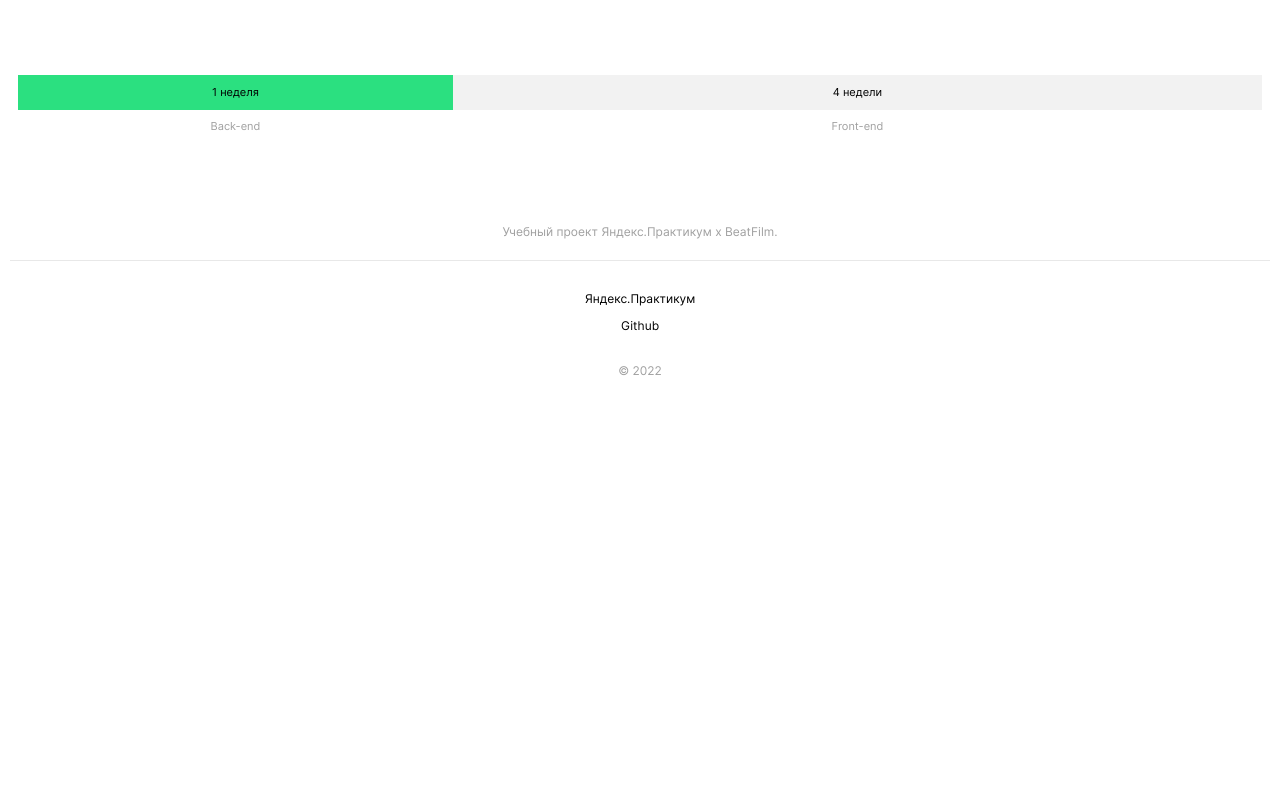
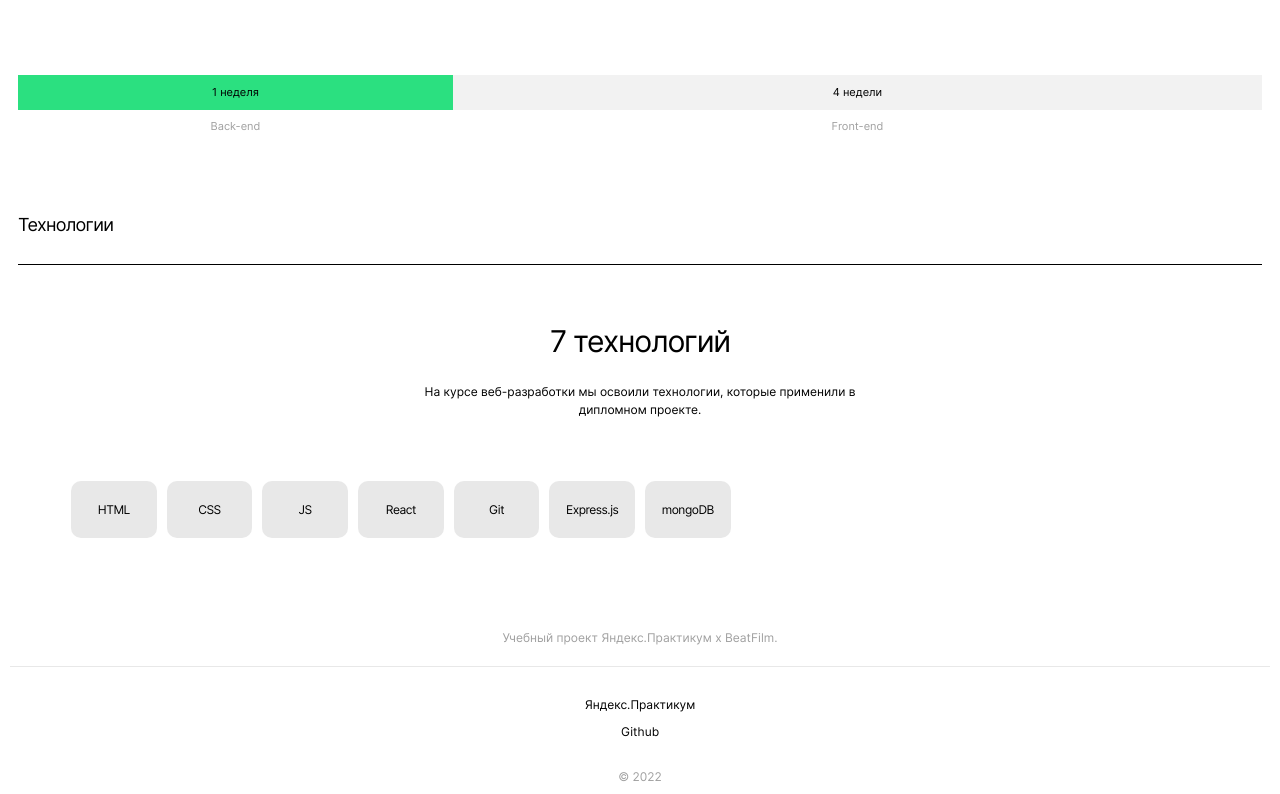
Before and after one commit to Maryk1007/movies-explorer-frontend, a React app: page / in a window 1280 px wide. Shown: the part 958-1752 px from the top of the page. Before the commit the page ends 1346 px from the top, so only its background shows below. Built offline with nearby package versions, Linux system fonts and the light colour scheme.

Commit message:
layout techs

```diff
--- a/src/components/Main/Main.js
+++ b/src/components/Main/Main.js
@@ -1,7 +1,7 @@
 import React from 'react';
 import Promo from '../Promo/Promo';
 import AboutProject from '../AboutProject/AboutProject';
-// import Techs from '../Techs/Techs';
+import Techs from '../Techs/Techs';
 // import AboutMe from '../AboutMe/AboutMe';
 // import Portfolio from '../Portfolio/Portfolio'
 function Main() {
@@ -9,8 +9,8 @@ function Main() {
     <main className="content">
       <Promo/>
       <AboutProject/>
-      {/* <Techs/>
-      <AboutMe/>
+      <Techs/>
+      {/* <AboutMe/>
       <Portfolio/> */}
     </main>
   );
--- a/src/components/Promo/Promo.js
+++ b/src/components/Promo/Promo.js
@@ -2,7 +2,6 @@ import promo_logo from '../../images/promo_logo.svg';
 
 function Promo(){
   return (
-    <>
       <section className="promo">
         <h1 className="promo__title">Учебный проект студента факультета Веб-разработки.</h1>
         <img
@@ -11,7 +10,6 @@ function Promo(){
           alt=""
         />
       </section>
-    </>
   );
 }
 
--- a/src/components/Techs/Techs.css
+++ b/src/components/Techs/Techs.css
@@ -0,0 +1,58 @@
+.techs {
+  margin: 70px 18px;
+}
+
+.techs__title {
+  font-weight: 400;
+  font-size: 18px;
+  line-height: 1.25;
+  letter-spacing: -0.04em;
+  margin-bottom: 28px;
+  text-align: start;
+  padding-bottom: 28px;
+  border-bottom: 1px solid #000000;
+}
+
+.techs__wrap {
+  display: flex;
+  flex-direction: column;
+}
+
+.techs__subtitle {
+  font-weight: 400;
+  font-size: 30px;
+  line-height: 1.2;
+  letter-spacing: -0.04em;
+  margin-bottom: 24px;
+  text-align: center;
+}
+
+.techs__text {
+  font-size: 12px;
+  line-height: 1.5;
+  max-width: 460px;
+  margin: 0 auto;
+  text-align: center;
+  margin-bottom: 50px;
+}
+
+.techs__grid {
+  display: grid;
+  grid-template-columns: repeat(auto-fill, minmax(84px, 1fr));
+  gap: 10px;
+  padding: 0 53px;
+}
+
+.techs__grid_subtitle {
+  display: flex;
+  justify-content: center;
+  align-items: center;
+  background: #E8E8E8;
+  border-radius: 10px;
+  color: #000000;
+  height: 57px;
+  font-weight: 400;
+  font-size: 12px;
+  line-height: 1.25;
+  letter-spacing: -0.04em;
+}
--- a/src/components/Techs/Techs.js
+++ b/src/components/Techs/Techs.js
@@ -0,0 +1,24 @@
+import React from "react";
+
+function Techs() {
+  return (
+      <section className="techs">
+        <h2 className="techs__title">Технологии</h2>
+        <div className="techs__wrap">
+          <h3 className="techs__subtitle">7 технологий</h3>
+          <p className="techs__text">На курсе веб-разработки мы освоили технологии, которые применили в дипломном проекте.</p>
+        </div>
+        <div className="techs__grid">
+          <p className="techs__grid_subtitle">HTML</p>
+          <p className="techs__grid_subtitle">CSS</p>
+          <p className="techs__grid_subtitle">JS</p>
+          <p className="techs__grid_subtitle">React</p>
+          <p className="techs__grid_subtitle">Git</p>
+          <p className="techs__grid_subtitle">Express.js</p>
+          <p className="techs__grid_subtitle">mongoDB</p>
+        </div>
+      </section>
+  );
+}
+
+export default Techs;
--- a/src/index.css
+++ b/src/index.css
@@ -7,4 +7,5 @@
 @import url(./components/Main/Main.css);
 @import url(./components/Promo/Promo.css);
 @import url(./components/AboutProject/AboutProject.css);
+@import url(./components/Techs/Techs.css);
 @import url(./components/Footer/Footer.css);
```
Also changed, not shown: src/images/Avatar.jpg (added).
